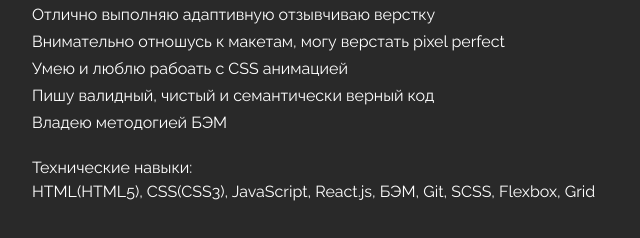
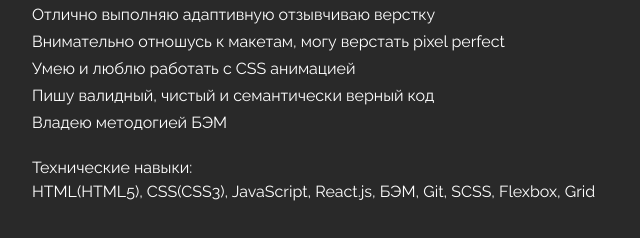
Before and after one commit to pirogue-one/pirogue.one, a plain HTML site: page index.html in a window 1280 px wide. Shown: the part 1143-1381 px from the top of the page, 96-736 px from the left. Drawn offline with Linux system fonts and the light colour scheme.

Commit message:
fixed literal error

```diff
--- a/index.html
+++ b/index.html
@@ -60,7 +60,7 @@
                     <li class="skills-list__item list-item">Работаю как на React, так и на чистом html, css + js</li>
                     <li class="skills-list__item list-item">Отлично выполняю адаптивную отзывчиваю верстку</li>
                     <li class="skills-list__item list-item">Внимательно отношусь к макетам, могу верстать pixel perfect</li>
-                    <li class="skills-list__item list-item">Умею и люблю рабоать с CSS анимацией</li>
+                    <li class="skills-list__item list-item">Умею и люблю работать с CSS анимацией</li>
                     <li class="skills-list__item list-item">Пишу валидный, чистый и семантически верный код</li>
                     <li class="skills-list__item list-item">Владею методогией БЭМ</li>
                 </ul>
```
